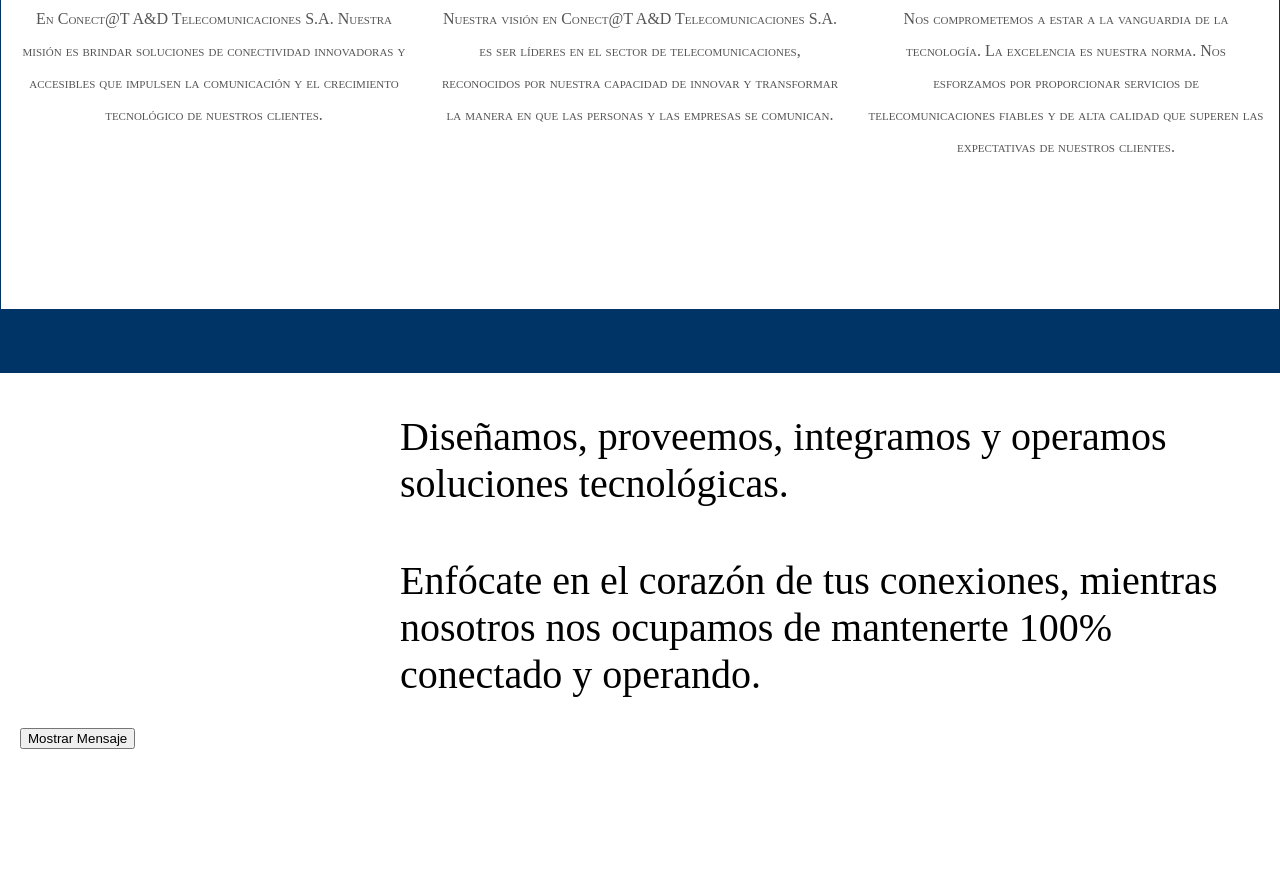
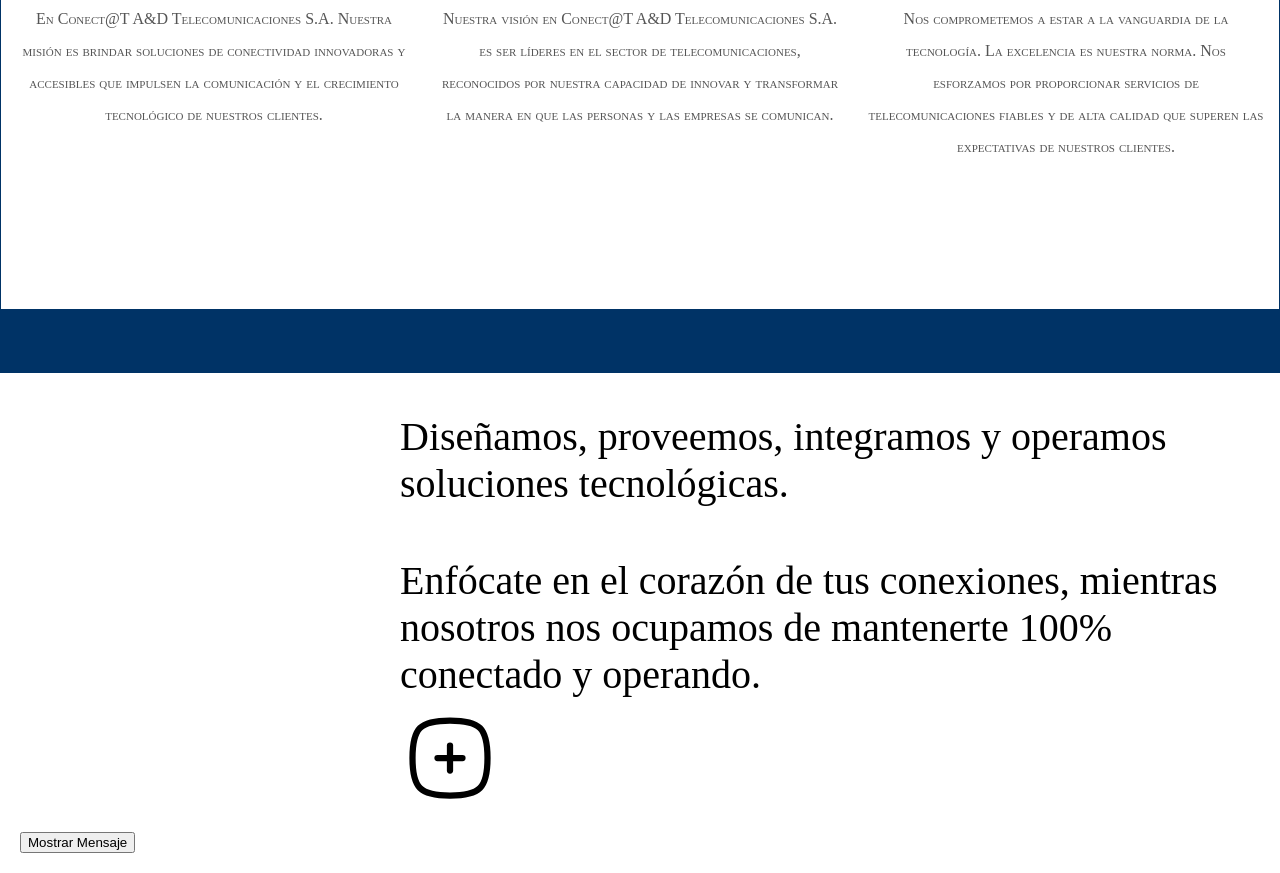
Before and after one commit to sexoregido/desarrollo.github.io, a plain HTML site: page index.html in a window 1280 px wide. Shown: the part 1405-2278 px from the top of the page. Before the commit the page ends 2174 px from the top, so only its background shows below. Drawn offline with Linux system fonts and the light colour scheme.

Commit message:
Update index.html

```diff
--- a/index.html
+++ b/index.html
@@ -102,9 +102,17 @@
             <p class="text-content">
                 Enfócate en el corazón de tus conexiones, mientras nosotros nos ocupamos de mantenerte 100% conectado y operando.
             </p>
+            <a href="duct.html">
+                <svg xmlns="http://www.w3.org/2000/svg" class="icon icon-tabler icon-tabler-square-rounded-plus" width="100" height="100" viewBox="0 0 24 24" stroke-width="1.5" stroke="#000000" fill="none" stroke-linecap="round" stroke-linejoin="round">
+                    <path stroke="none" d="M0 0h24v24H0z" fill="none"/>
+                    <path d="M12 3c7.2 0 9 1.8 9 9s-1.8 9 -9 9s-9 -1.8 -9 -9s1.8 -9 9 -9z" />
+                    <path d="M15 12h-6" />
+                    <path d="M12 9v6" />
+                  </svg>
+            </a>
         </div>
     </section>
-
     <script src="script.js"></script>
 </body>
+
 </html>
```
